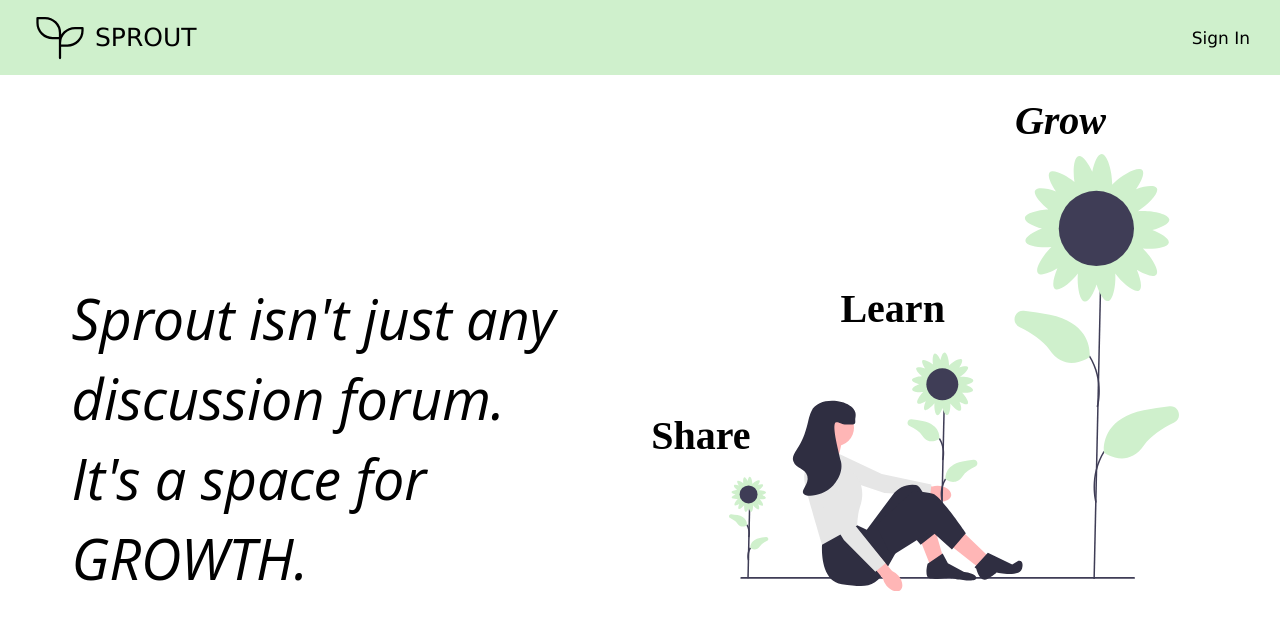
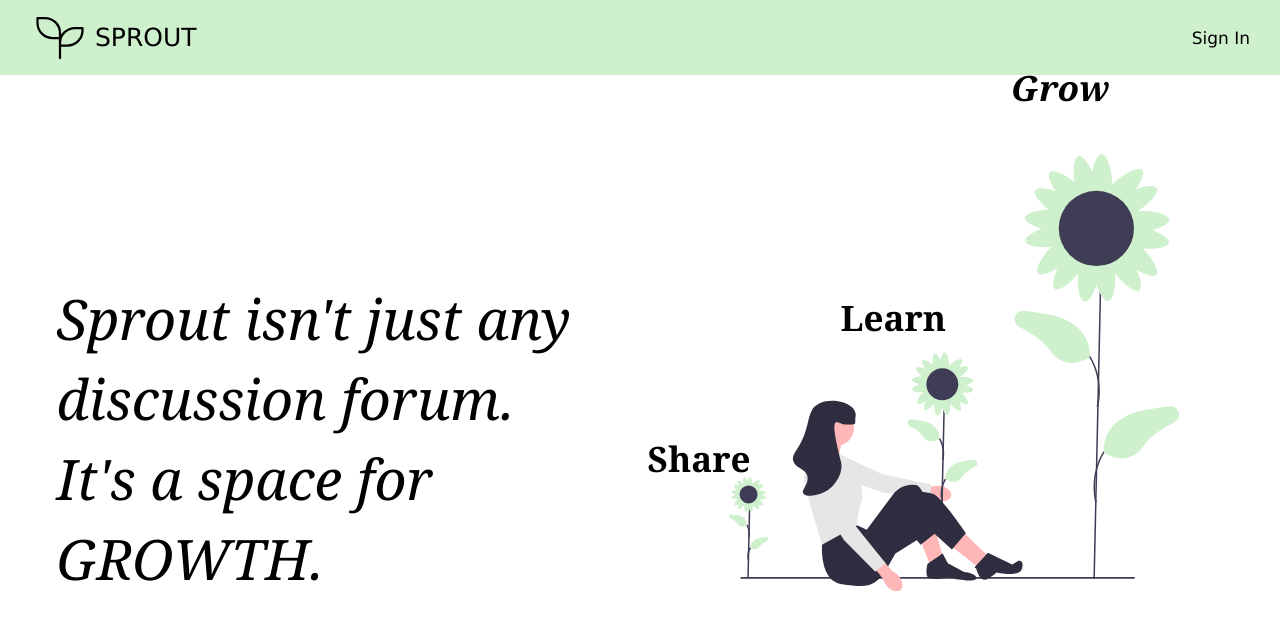
Before and after one commit to ruiqi7/sprout, a React (Create React App) app in the folder client/: page / in a window 1280 px wide. Shown: the top 630 px of the page. Built offline with nearby package versions, Linux system fonts and the light colour scheme.

Commit message:
Import font

```diff
--- a/client/src/App.css
+++ b/client/src/App.css
@@ -8,3 +8,8 @@
   bottom: 0;
   left: 0;
 }
+
+@font-face {
+  font-family: open_sans;
+  src: url('assets/OpenSans-Regular.ttf');
+}
--- a/client/src/components/popups/Popup.css
+++ b/client/src/components/popups/Popup.css
@@ -48,7 +48,7 @@
 }
 
 .popup_category select {
-    font-family: 'Open Sans', sans-serif;
+    font-family: open_sans;
     font-size: 14px;
     margin: 18px 0;
     padding: 5px;
@@ -72,7 +72,7 @@
 }
 
 .popup_title input {
-    font-family: 'Open Sans', sans-serif;
+    font-family: open_sans;
     font-size: 18px;
     padding: 0 10px;
     margin-right: 23px;
@@ -87,9 +87,9 @@
 }
 
 .popup_body textarea {
-    font-family: 'Open Sans', sans-serif;
+    font-family: open_sans;
     font-size: 16px;
-    padding: 10px;
+    padding: 5px 10px;
     margin: 15px 0 10px 0;
     width: 660px;
     border: none;
--- a/client/src/components/posts/PostCard.css
+++ b/client/src/components/posts/PostCard.css
@@ -8,7 +8,7 @@
     border-style: solid;
     background-color: transparent;
     padding: 10px 15px;
-    font-family: 'Open Sans', sans-serif;
+    font-family: open_sans;
 }
 
 .postcard:nth-child(even) {
--- a/client/src/components/posts/PostList.css
+++ b/client/src/components/posts/PostList.css
@@ -11,7 +11,7 @@
     justify-content: space-between;
     width: 750px;
     height: 25px;
-    font-family: 'Open Sans', sans-serif;
+    font-family: open_sans;
     font-size: 18px;
     font-weight: bold;
     color: #808080;
@@ -41,6 +41,6 @@
     width: 800px;
     text-align: center;
     font-size: 18px;
-    font-family: 'Open Sans', sans-serif;
+    font-family: open_sans;
     line-height: 30px;
 }
--- a/client/src/pages/forum/Forum.css
+++ b/client/src/pages/forum/Forum.css
@@ -74,7 +74,7 @@
     width: fit-content;
     border: none;
     background-color: transparent;
-    font-family: 'Open Sans', sans-serif;
+    font-family: open_sans;
     font-size: 15px;
     margin: 20px 0 0 45px;
     padding: 0;
--- a/client/src/pages/home/Home.css
+++ b/client/src/pages/home/Home.css
@@ -12,8 +12,8 @@
     display: flex;
     justify-content: center;
     align-items: center;
-    font-family: 'Open Sans', sans-serif;
-    font-size: min(calc(35px + 1vw + 1vh), 63px);
+    font-family: 'Georgia', serif;
+    font-size: min(calc(35px + 1vw + 1vh), 60px);
     font-style: italic;
     width: 50%;
     text-align: left;
@@ -38,23 +38,23 @@
 
 .home_slogan {
     position: absolute;
-    padding-bottom: 140px;
+    padding-bottom: 150px;
     padding-right: 150px;
-    font-family: 'Merriweather';
-    font-size: 40px;
+    font-family: 'Georgia', serif;
+    font-size: 35px;
     font-weight: bold;
 }
 
 .home_share {
-    vertical-align: -270%;
+    vertical-align: -300%;
 }
 
 .home_learn {
     vertical-align: 0%;
-    margin: 0 70px 0 90px;
+    margin: 0 65px 0 90px;
 }
 
 .home_grow {
-    vertical-align: 400%;
+    vertical-align: 490%;
     font-style: italic;
 }
--- a/client/src/pages/posts/PostDetails.css
+++ b/client/src/pages/posts/PostDetails.css
@@ -14,7 +14,7 @@
 
 .post-details_post {
     width: 700px;
-    font-family: 'Open Sans', sans-serif;
+    font-family: open_sans;
     text-align: left;
     border: 2px solid #f0dbcc;
     padding: 10px 20px 0 20px;
@@ -86,7 +86,7 @@
     position: relative;
     top: 0;
     transition: top ease 0.1s;
-    font-family: 'Open Sans', sans-serif;
+    font-family: open_sans;
     font-size: 13px;
 }
 
--- a/client/src/pages/signin/SignIn.css
+++ b/client/src/pages/signin/SignIn.css
@@ -37,8 +37,8 @@
 }
 
 .signin_welcome {
-    font-family: 'Merriweather';
-    font-size: min(calc(35px + 1vh + 1vw), 60px);
+    font-family: 'Georgia', serif;
+    font-size: min(calc(25px + 1vh + 1vw), 50px);
     font-weight: bold;
     margin-bottom: 50px;
 }
```
Also changed, not shown: client/src/assets/OpenSans-Regular.ttf (added).
